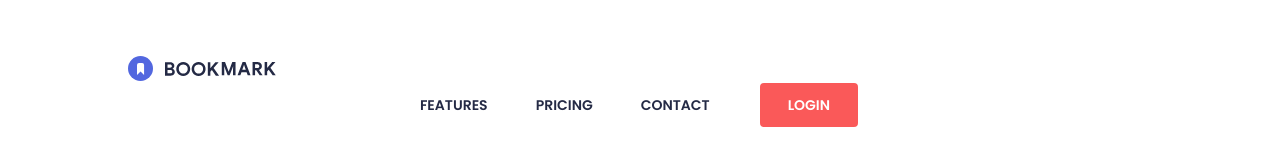
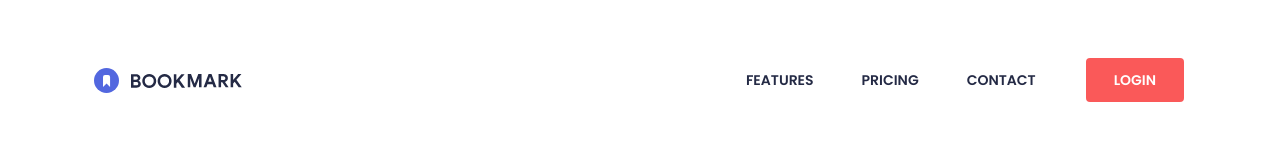
Before and after one commit to stove-jeebs/bookmark-landing-page, a website: page index.html in a window 1280 px wide. Drawn offline with Linux system fonts and the light colour scheme.

Commit message:
desktop navbar alignment fix

```diff
--- a/index.html
+++ b/index.html
@@ -16,7 +16,7 @@
     <!-- header -->
     <header>
       <nav
-        class="container flex flex-col justify-center items-center pt-8 pb-3 md:mt-6 ease-in-out duration-300 md:bg-white"
+        class="container flex justify-center items-center pt-8 pb-3 md:mt-6 ease-in-out duration-300 md:bg-white"
       >
         <div class="flex w-[80vw] max-w-md md:max-w-none">
           <!-- logo -->
```
Also changed, not shown: dist/app.js, dist/app.ts, dist/output.css.
